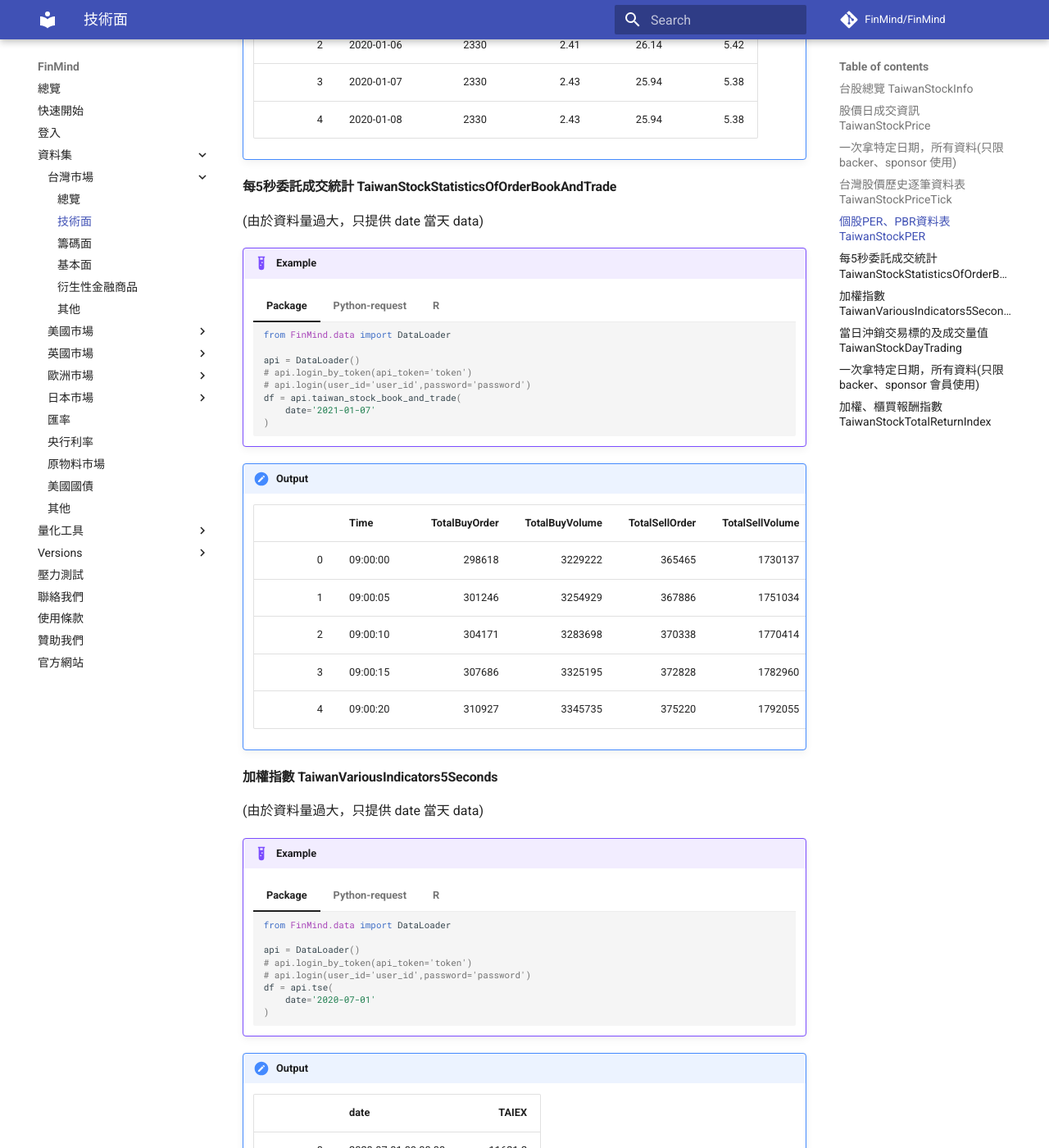
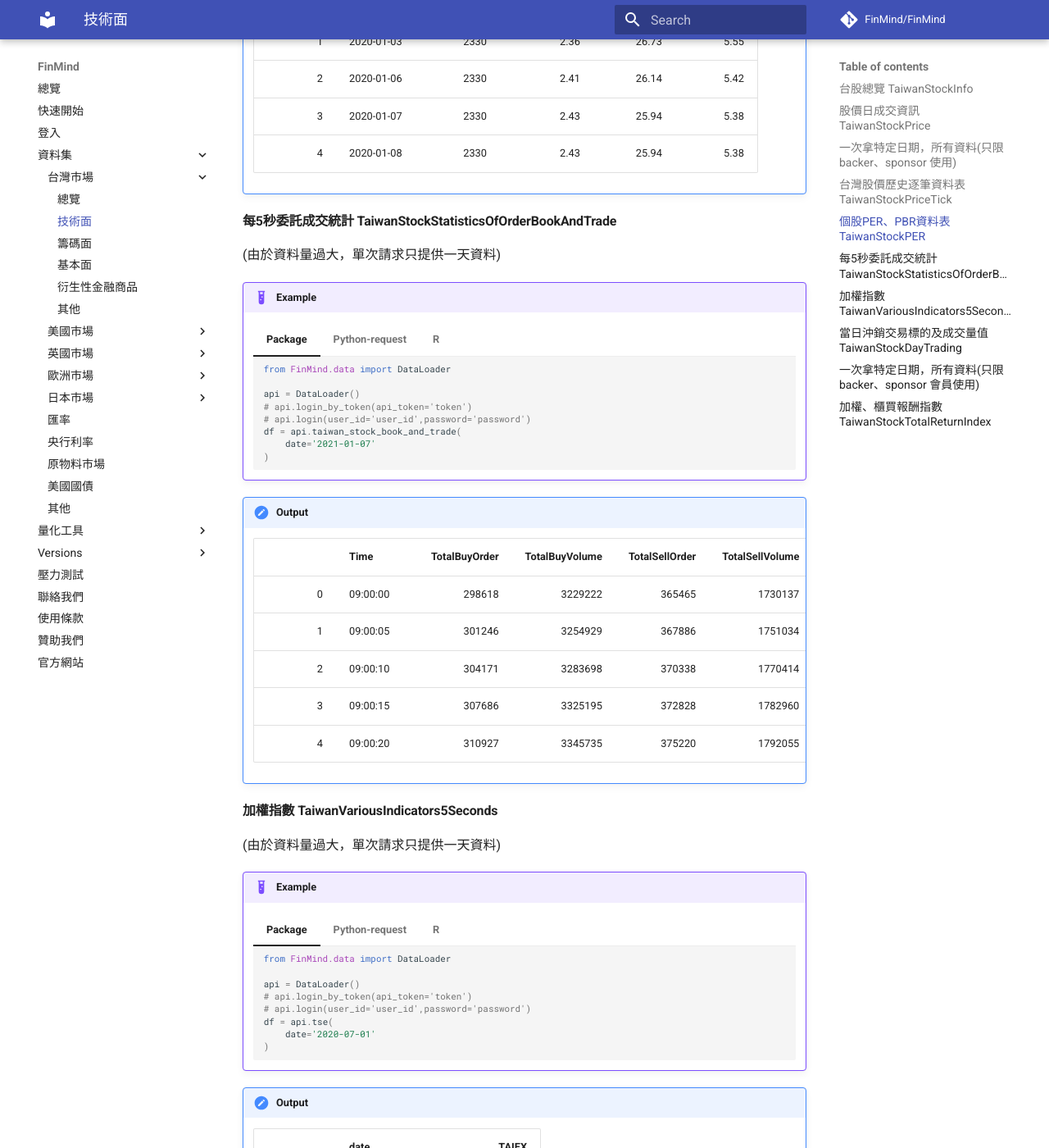
Before and after one commit to FinMind/FinMind-Doc, an MkDocs documentation site: the page built from docs/tutor/TaiwanMarket/Technical.md, in a window 1280 px wide and 1400 px high, scrolled down 3827 px. Shown: the whole window at 82% size. Built offline with MkDocs 1.6.1 and Material for MkDocs 9.7.7, drawn with Linux system fonts in a browser that asks for light colours; comment, search, counter and statistics services are not loaded; some of the changed text lies outside the part shown.

Commit message:
feat: rename

```diff
--- a/docs/tutor/TaiwanMarket/Technical.md
+++ b/docs/tutor/TaiwanMarket/Technical.md
@@ -200,6 +200,7 @@
     |  4 | 2020-04-06 |       0054 |            10000 |          200040 |  19.87 | 20.03 | 19.87 |   20.03 |     0    |                  4 |
 
 #### 台灣股價歷史逐筆資料表 TaiwanStockPriceTick
+(由於資料量過大，單次請求只提供一天資料)
 
 - 輸入 dataset、stock_id、start_date 參數，會回傳 start_date 當天資料。
 
@@ -328,7 +329,7 @@
 
 
 #### 每5秒委託成交統計 TaiwanStockStatisticsOfOrderBookAndTrade
-(由於資料量過大，只提供 date 當天 data)
+(由於資料量過大，單次請求只提供一天資料)
 
 !!! example
     === "Package"
@@ -388,7 +389,7 @@
     |  4 | 09:00:20 |          310927 |          3345735 |           375220 |           1792055 |            47250 |            198536 |             9137 | 2021-01-07 |
 
 #### 加權指數 TaiwanVariousIndicators5Seconds
-(由於資料量過大，只提供 date 當天 data)
+(由於資料量過大，單次請求只提供一天資料)
 
 !!! example
     === "Package"
```
Also changed, not shown: docs/tutor/TaiwanMarket/Derivative.md (+2 -2 lines).
